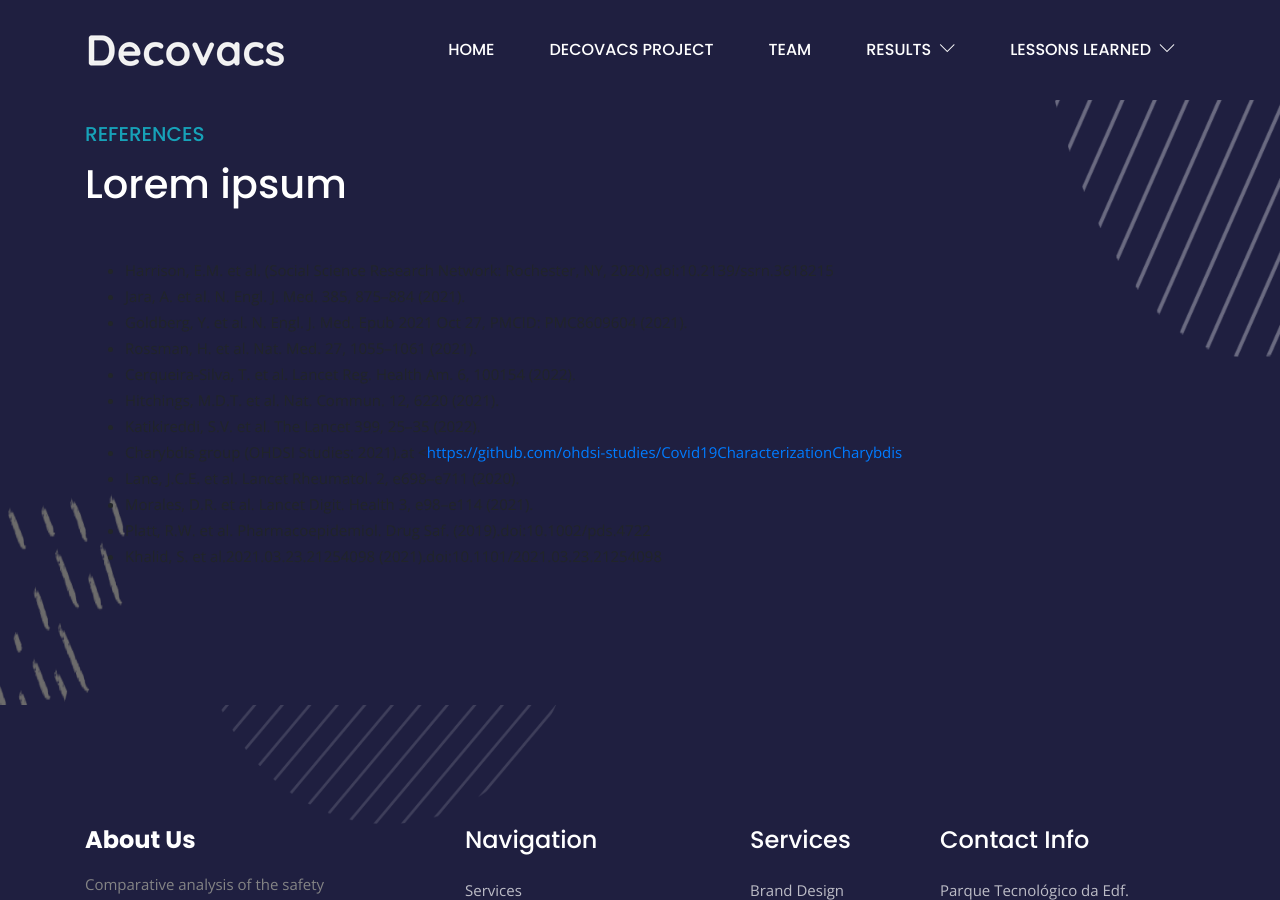
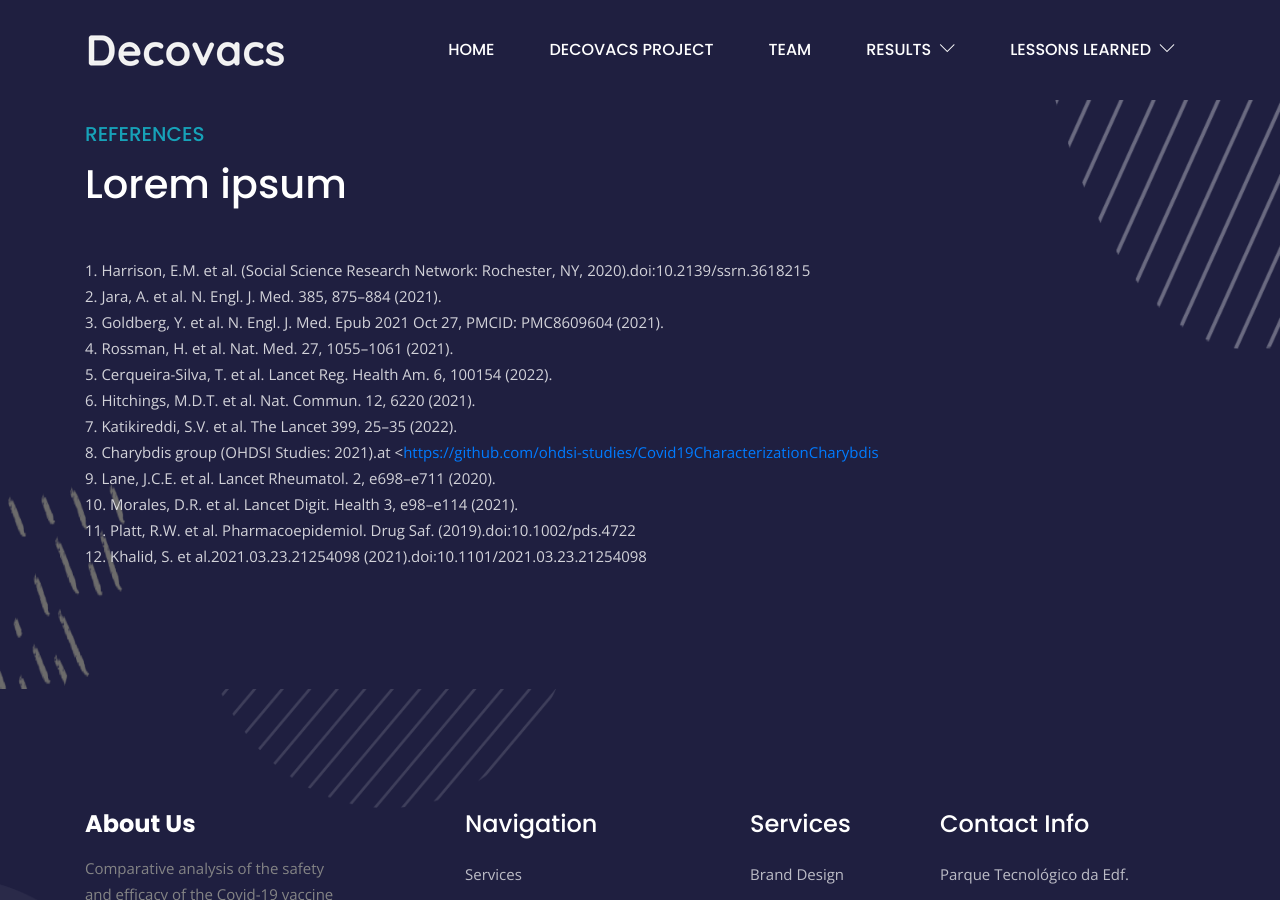
Before and after one commit to decovacs/decovacs.github.io, a Jekyll site: the page built from mapping.html, in a window 1280 px wide and 900 px high, scrolled down 2472 px. Built offline with Jekyll 4.4.1, drawn with Linux system fonts in a browser that asks for light colours.

Commit message:
Update mapping.html

```diff
--- a/mapping.html
+++ b/mapping.html
@@ -53,21 +53,19 @@ description: "Mapping of the SKM and CIDACS data to the OMOP CDM is in progress
 		<div class="row justify-content-center">
 			<div class="col-md-12">
 				<div class="service-item mb-4 mb-lg-0 p-0">
-					<ul>
-						<li>Harrison, E.M. et al. (Social Science Research Network: Rochester, NY, 2020).doi:10.2139/ssrn.3618215</li>
-						<li>Jara, A. et al. N. Engl. J. Med. 385, 875–884 (2021).</li>
-						<li>Goldberg, Y. et al. N. Engl. J. Med. Epub 2021 Oct 27, PMCID: PMC8609604 (2021).</li>
-						<li>Rossman, H. et al. Nat. Med. 27, 1055–1061 (2021).</li>
-						<li>Cerqueira-Silva, T. et al. Lancet Reg. Health Am. 6, 100154 (2022).</li>
-						<li>Hitchings, M.D.T. et al. Nat. Commun. 12, 6220 (2021).</li>
-						<li>Katikireddi, S.V. et al. The Lancet 399, 25–35 (2022).</li>
-						<li>Charybdis group (OHDSI Studies: 2021).at <<a href="https://github.com/ohdsi-studies/Covid19CharacterizationCharybdis">https://github.com/ohdsi-studies/Covid19CharacterizationCharybdis</a></li>
-						<li>Lane, J.C.E. et al. Lancet Rheumatol. 2, e698–e711 (2020).</li>
-						<li>Morales, D.R. et al. Lancet Digit. Health 3, e98–e114 (2021).</li>
-						<li>Platt, R.W. et al. Pharmacoepidemiol. Drug Saf.  (2019).doi:10.1002/pds.4722</li>
-						<li>Khalid, S. et al.2021.03.23.21254098 (2021).doi:10.1101/2021.03.23.21254098</li>
-					</ul>
-
+					<p>1. Harrison, E.M. et al. (Social Science Research Network: Rochester, NY, 2020).doi:10.2139/ssrn.3618215</p>
+					<p>2. Jara, A. et al. N. Engl. J. Med. 385, 875–884 (2021).</p>
+					<p>3. Goldberg, Y. et al. N. Engl. J. Med. Epub 2021 Oct 27, PMCID: PMC8609604 (2021).</p>
+					<p>4. Rossman, H. et al. Nat. Med. 27, 1055–1061 (2021).</p>
+					<p>5. Cerqueira-Silva, T. et al. Lancet Reg. Health Am. 6, 100154 (2022).</p>
+					<p>6. Hitchings, M.D.T. et al. Nat. Commun. 12, 6220 (2021).</p>
+					<p>7. Katikireddi, S.V. et al. The Lancet 399, 25–35 (2022).</p>
+					<p>8. Charybdis group (OHDSI Studies: 2021).at <<a href="https://github.com/ohdsi-studies/Covid19CharacterizationCharybdis">https://github.com/ohdsi-studies/Covid19CharacterizationCharybdis</a></p>
+					<p>9. Lane, J.C.E. et al. Lancet Rheumatol. 2, e698–e711 (2020).</p>
+					<p>10. Morales, D.R. et al. Lancet Digit. Health 3, e98–e114 (2021).</p>
+					<p>11. Platt, R.W. et al. Pharmacoepidemiol. Drug Saf.  (2019).doi:10.1002/pds.4722</p>
+					<p>12. Khalid, S. et al.2021.03.23.21254098 (2021).doi:10.1101/2021.03.23.21254098</li>
+					</p>
 				</div>
 			</div>
 		</div>
```
